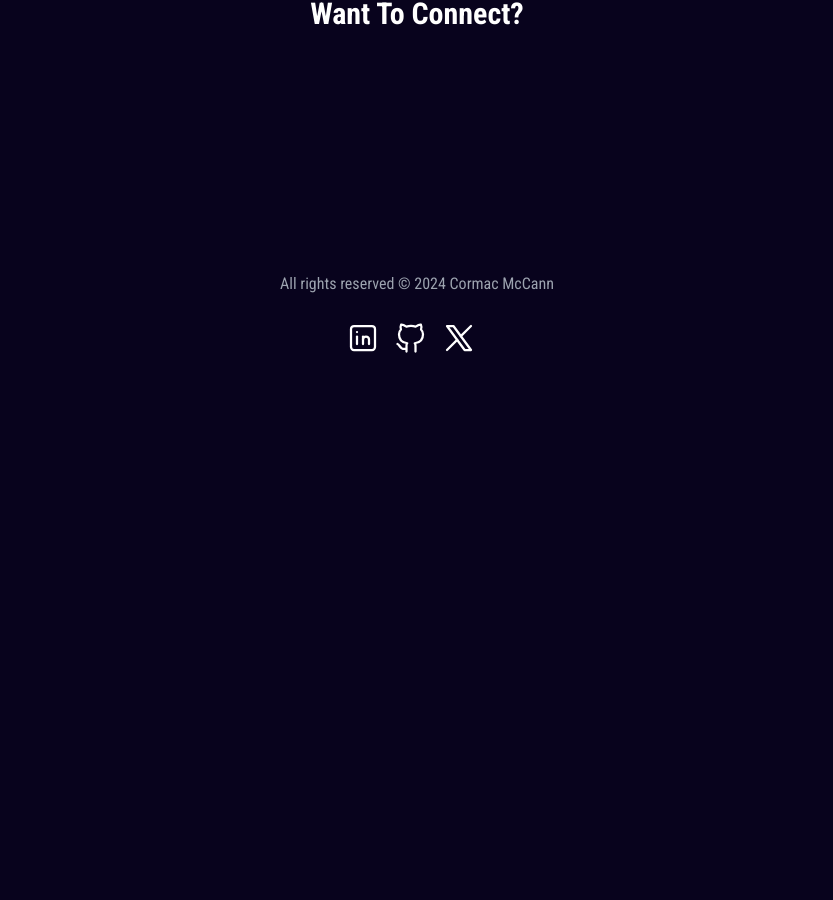
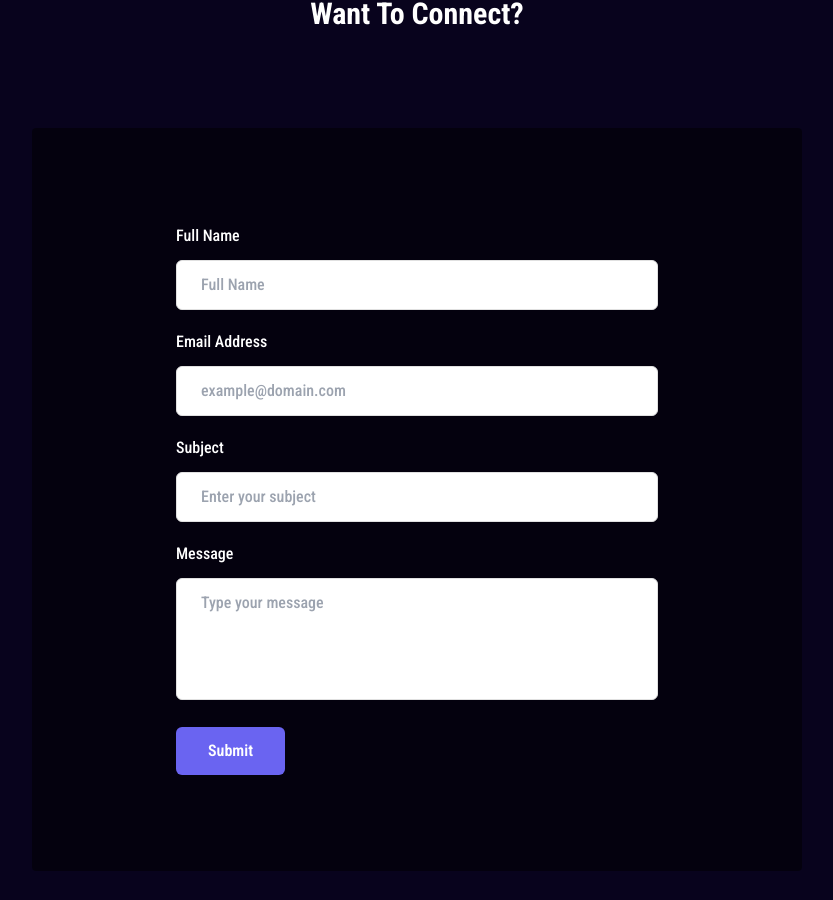
Before and after one commit to mccannsean421/cmccann-dot-com, a Next.js app: page / in a window 1280 px wide. Shown: the part 1897-2797 px from the top of the page, without its empty margins (223-1056 px from the left). Before the commit the page ends 2325 px from the top, so only its background shows below. Built offline with nearby package versions, Linux system fonts and the light colour scheme.

Commit message:
update for aura stylings

```diff
--- a/src/app/globals.css
+++ b/src/app/globals.css
@@ -10,8 +10,13 @@ body {
   overflow-x: hidden
 }
 
+.aura {
+  z-index: 0;
+  position: absolute;
+}
+
 .aura--blue {
-  position: absolute;
+
   height: 100vh;
   width: 50vw;
   /* background: radial-gradient(#3e2a91, rgba(0,0,0,0.0)); */
@@ -23,7 +28,6 @@ body {
 }
 
 .aura--nova {
-  position: absolute;
   height: 100vh;
   width: 50vw;
   right: -20%;
@@ -60,11 +64,6 @@ body {
 
 .photo-background {
   background: url("/laptop.jpg");
-}
-
-.platform {
-  /* box-shadow: 5px 10px 25px rgba(0, 0, 0, .5); */
-  /* width: 1100px; */
 }
 
 .content-block {
--- a/src/app/layout.js
+++ b/src/app/layout.js
@@ -16,6 +16,8 @@ export default function RootLayout({ children }) {
     <html lang="en">
       <body className={`antialiased ${robotoCondensed.className}`}>
         <Nav/>
+        <div className="aura aura--blue" />
+        <div className="aura aura--nova" />
         <div>
         {children}
         </div>
--- a/src/app/page.js
+++ b/src/app/page.js
@@ -1,6 +1,7 @@
 import Image from "next/image";
 import Link from "next/link";
 import { PT_Serif, Noto_Serif } from "next/font/google";
+import ContactForm from "@/components/ContactForm";
 
 const ptSerif = Noto_Serif({ subsets: ["latin"], weight: ["700"] });
 
@@ -8,8 +9,6 @@ export default function Home() {
 
   return (
     <div className="content-container">
-      <div className="aura--blue" />
-      <div className="aura--nova" />
     <main>
       <div className="hero grid justify-items-center">
 
@@ -59,7 +58,11 @@ export default function Home() {
       </div>
 
       <div className="p-24">
-        <h2 className="text-3xl uppercase font-bold capitalize text-white pb-24 w-full text-center ">Want to Connect?</h2>
+        <h2 className="text-3xl uppercase font-bold capitalize text-white w-full text-center ">Want to Connect?</h2>
+      </div>
+
+      <div className="rounded max-w-[770px] px-24 py-12 bg-[rgba(0,0,0,0.5)] ">
+        <ContactForm />
       </div>
 
       </div>
--- a/src/components/ContactForm.js
+++ b/src/components/ContactForm.js
@@ -1,6 +1,6 @@
 export default function ContactForm() {
     return <>
-    <form name="contact" netlify>
+    {/* <form name="contact" netlify>
         <p>
             <label>Name <input type="text" name="name" /></label>
         </p>
@@ -10,6 +10,80 @@ export default function ContactForm() {
         <p>
             <button type="submit">Send</button>
         </p>
+    </form> */}
+
+<div className="flex items-center justify-center p-12">
+  <div className="mx-auto max-w-4xl w-[500px]">
+    <form action="https://formbold.com/s/FORM_ID" method="POST">
+      <div className="mb-5">
+        <label
+          for="name"
+          className="mb-3 block text-base font-medium text-white"
+        >
+          Full Name
+        </label>
+        <input
+          type="text"
+          name="name"
+          id="name"
+          placeholder="Full Name"
+          className="w-full rounded-md border border-[#e0e0e0] bg-white py-3 px-6 text-base font-medium text-[#6B7280] outline-none focus:border-[#6A64F1] focus:shadow-md"
+        />
+      </div>
+      <div className="mb-5">
+        <label
+          for="email"
+          className="mb-3 block text-base font-medium text-white"
+        >
+          Email Address
+        </label>
+        <input
+          type="email"
+          name="email"
+          id="email"
+          placeholder="example@domain.com"
+          className="w-full rounded-md border border-[#e0e0e0] bg-white py-3 px-6 text-base font-medium text-[#6B7280] outline-none focus:border-[#6A64F1] focus:shadow-md"
+        />
+      </div>
+      <div className="mb-5">
+        <label
+          for="subject"
+          className="mb-3 block text-base font-medium text-white"
+        >
+          Subject
+        </label>
+        <input
+          type="text"
+          name="subject"
+          id="subject"
+          placeholder="Enter your subject"
+          className="w-full rounded-md border border-[#e0e0e0] bg-white py-3 px-6 text-base font-medium text-[#6B7280] outline-none focus:border-[#6A64F1] focus:shadow-md"
+        />
+      </div>
+      <div className="mb-5">
+        <label
+          for="message"
+          className="mb-3 block text-base font-medium text-white"
+        >
+          Message
+        </label>
+        <textarea
+          rows="4"
+          name="message"
+          id="message"
+          placeholder="Type your message"
+          className="w-full resize-none rounded-md border border-[#e0e0e0] bg-white py-3 px-6 text-base font-medium text-[#6B7280] outline-none focus:border-[#6A64F1] focus:shadow-md"
+        ></textarea>
+      </div>
+      <div>
+        <button
+          className="hover:shadow-form rounded-md bg-[#6A64F1] py-3 px-8 text-base font-semibold text-white outline-none"
+        >
+          Submit
+        </button>
+      </div>
     </form>
+  </div>
+</div>
     </>
 }
--- a/src/components/Nav.js
+++ b/src/components/Nav.js
@@ -29,7 +29,7 @@ export default function Nav() {
     ];
 
 
-    return <nav className="p-6 grid grid-cols-2">
+    return <nav className="p-6 grid grid-cols-2 relative z-10">
         {/* nav links */}
         <div>
             <ul className={`absolute lg:relative lg:left-auto duration-200 top-32 lg:top-0 h-screen w-screen lg:h-auto lg:w-auto ${mobileNavIsOpen ? "left-0 " : "-left-[100%]"}`}>
```
